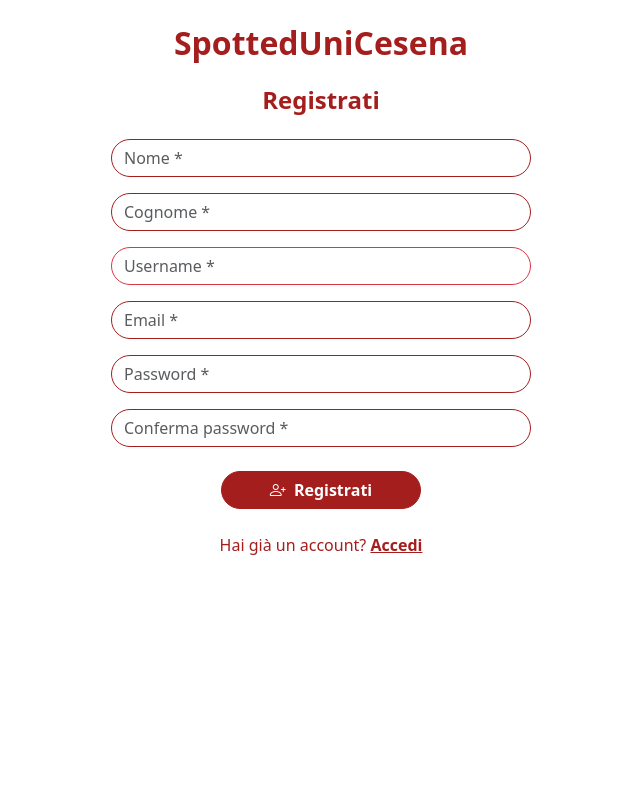
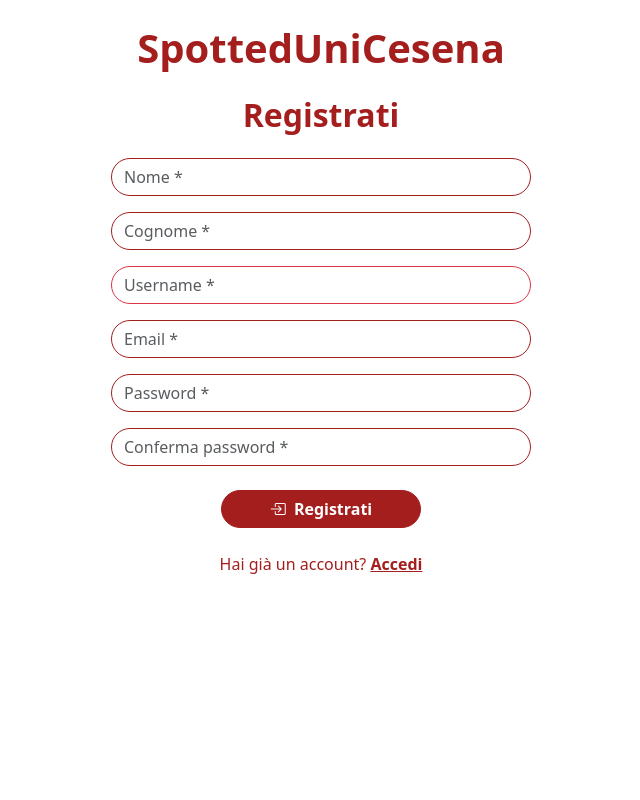
Before and after one commit to Matt2309/progettoWEB-SpottedUniCesena, a PHP site: page /Registrazione.html in a window 1280 px wide. Shown: the whole page, without its empty margins (319-959 px from the left). Run offline with PHP 8.4, Linux system fonts and the light colour scheme.

Commit message:
Registrazione fix accessibility and validation

```diff
--- a/public/Registrazione.html
+++ b/public/Registrazione.html
@@ -16,74 +16,79 @@
 
 <body class="bg-white">
 
-  <div class="container min-vh-100 d-flex justify-content-center align-items-start">
+  <main class="container min-vh-100 d-flex justify-content-center align-items-start">
     <div class="w-100" style="max-width:420px;">
 
       <!-- Titolo App -->
-      <h2 class="text-primary text-center fw-semibold mt-4">
+      <h1 class="text-primary text-center fw-semibold mt-4">
         SpottedUniCesena
-      </h2>
+      </h1>
 
       <!-- Titolo Pagina -->
-      <h4 class="text-primary text-center fw-bold mt-4 mb-4">
+      <h2 class="text-primary text-center fw-bold mt-4 mb-4">
         Registrati
-      </h4>
+      </h2>
 
       <!-- FORM -->
       <form onsubmit="validateAndSubmitRegister(event);">
-
+        <label for="nome" class="visually-hidden">Nome</label>
         <input type="text"
                name="nome"
                id="nome"
                class="form-control rounded-pill border-primary"
                placeholder="Nome *"
-               required>
+               required />
           <p class="error mb-3 text-danger mb-3" id="nomeError"></p>
 
+        <label for="cognome" class="visually-hidden">Cognome</label>
         <input type="text"
                name="cognome"
                id="cognome"
                class="form-control rounded-pill border-primary"
                placeholder="Cognome *"
-               required>
+               required />
           <p class="error mb-3 text-danger mb-3" id="cognomeError"></p>
 
+        <label for="username" class="visually-hidden">Username</label>
         <input type="text"
                 name="username"
                id="username"
                class="form-control rounded-pill border-danger"
                 placeholder="Username *"
-                required>
+                required />
           <p class="error mb-3 text-danger mb-3" id="usernameError"></p>
 
+        <label for="email" class="visually-hidden">Email</label>
         <input type="email"
                name="email"
                id="email"
                class="form-control rounded-pill border-primary"
                placeholder="Email *"
-               required>
+               required />
           <p class="error mb-3 text-danger mb-3" id="emailError"></p>
 
+        <label for="password" class="visually-hidden">password</label>
         <input type="password"
                name="password"
                id="password"
                class="form-control rounded-pill border-primary"
                placeholder="Password *"
-               required>
+               required />
           <p class="error mb-3 text-danger mb-3" id="passwordError"></p>
 
+        <label for="confirm_password" class="visually-hidden">confirm_password</label>
         <input type="password"
                name="confirm_password"
                id="confirm_password"
                class="form-control rounded-pill border-primary"
                placeholder="Conferma password *"
-               required>
+               required />
           <p class="error mb-3 text-danger mb-4" id="cfPasswordError"></p>
           <p class="error mb-3 text-danger mb-4" id="formError"></p>
 
         <div class="text-center">
           <button type="submit" class="btn btn-primary rounded-pill px-5 fw-semibold">
-            <i class="bi bi-person-plus me-1"></i>
+            <span class="bi bi-box-arrow-in-right me-1" aria-hidden="true"></span>
             Registrati
           </button>
         </div>
@@ -98,7 +103,7 @@
       </p>
 
     </div>
-  </div>
+  </main>
   <script src="js/auth/auth.js"></script>
 </body>
 </html>
--- a/public/theme.css
+++ b/public/theme.css
@@ -39,8 +39,11 @@
     outline: 3px solid #0d6efd;
     outline-offset: 2px;
 }
-
-
+.form-control:focus {
+    outline: none;
+    box-shadow: 0 0 0 3px rgba(13, 110, 253, 0.5); /* blu Bootstrap */
+    border-color: #0d6efd;
+}
 
 :root {
     /* Primary brand color */
```
